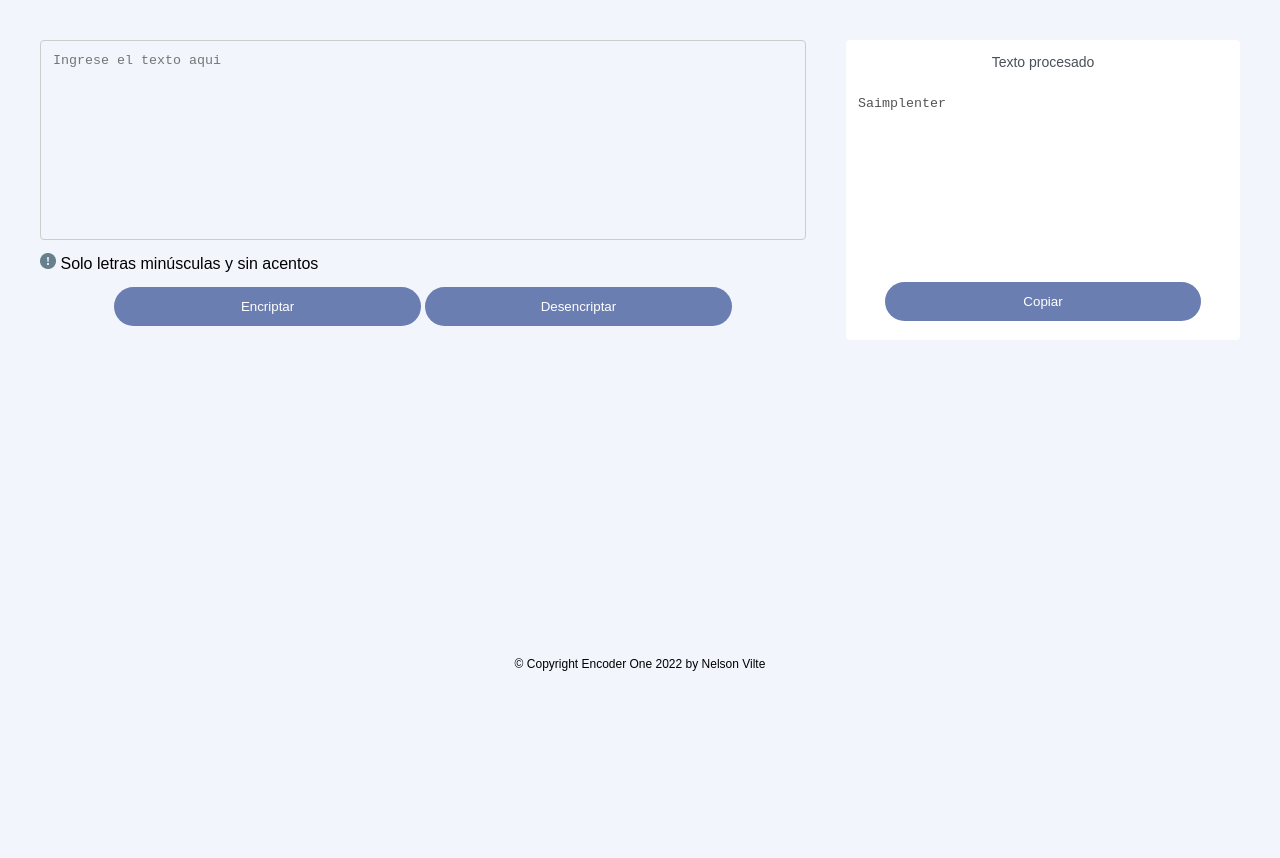
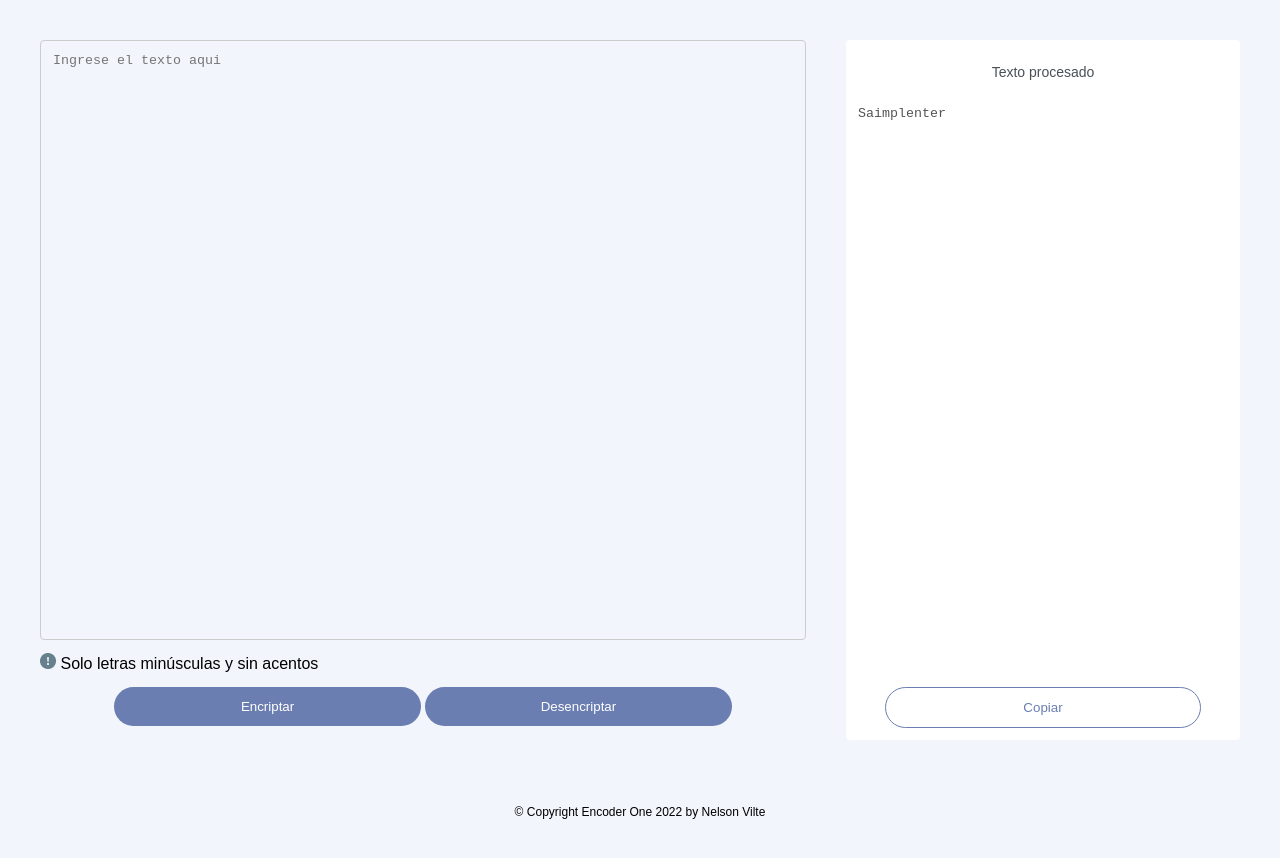
Before and after one commit to nelsonvilte/encoder-one, a plain HTML site: page index.html in a window 1280 px wide. Both pictures are taken after typing "Sample" into the empty fields and a click on the input "Encriptar". Shown: the part 90-948 px from the top of the page. Before the commit the page ends 800 px from the top, so only its background shows below. Drawn offline with Linux system fonts and the light colour scheme.

Commit message:
modificado estilos

```diff
--- a/js/script.js
+++ b/js/script.js
@@ -23,11 +23,14 @@ btnEncripter.addEventListener("click",function(e){
     let texto=textoIn.value;
     let msjeUno=document.getElementById("texto-uno");
     let msjeDos=document.getElementById("texto-dos");
+    let imgContent = document.querySelector(".img-content");
     let textCod = texto.replace(/e/g, "enter").replace(/i/g, "imes").replace(/a/g, "ai").replace(/o/g, "ober").replace(/u/g,"ufat" );
     const imgEncoder = document.querySelector("#img-encoder-one");
+    imgContent.style.paddingTop="10px";
     msjeUno.style.display="none";
     msjeDos.textContent="Texto procesado"
     textOut.style.display="";
+    // textOut.style.height="400px";
     textOut.value = textCod;
     imgEncoder.style.display="none";
     textoIn.value = "";
--- a/style/styles.css
+++ b/style/styles.css
@@ -7,7 +7,7 @@ body {
   font-family: "Montserrat", sans-serif;
   display: flex;
   flex-direction: column;
-  min-height: 100vh;
+  max-height: 100vh;
 }
 
 #img-logo {
@@ -120,6 +120,10 @@ input[type="submit"]:hover {
 
 #btn-copy {
   width: 80%;
+  background-color: #ffffff;
+    color: #6b7eb1;
+    border-color: #6b7eb1;
+    border: 1px  solid;
 }
 
 .img-content {
@@ -170,18 +174,12 @@ input[type="submit"]:hover {
   padding-bottom: 10px;
 }
 
-/* para el resto mayor a display movi footer {
-  text-align: center;
-  padding: 40px;
-  margin-top: auto;
-
-}
- */
 footer {
   text-align: center;
   margin-top: auto;
   padding: 10px;
 }
+
 .copyright {
   font-size: 10px;
 }
@@ -202,18 +200,13 @@ footer {
 
   #btn-copy {
     width: 90%;
-    background-color: #ffffff;
-    color: #6b7eb1;
-    border-color: #6b7eb1;
-    border: solid;
+
   }
 
   texto-in,
   text-out {
     height: 200px;
   }
-
-
 }
 
 @media screen and (min-width: 429px) {
@@ -227,7 +220,21 @@ footer {
   }
 }
 
-@media screen and (min-width: 769px){
+@media screen and (min-width: 769px) {
+  #texto-in {
+    height: 600px;
+  }
+  .img-content {
+    height: 700px;
+    padding-top: 25%;
+  }
+
+  #text-out {
+    height: 575px;
+  }
+  #btn-copy {
+    border: 1px solid;
+  }
   footer {
     text-align: center;
     padding: 40px;
```
